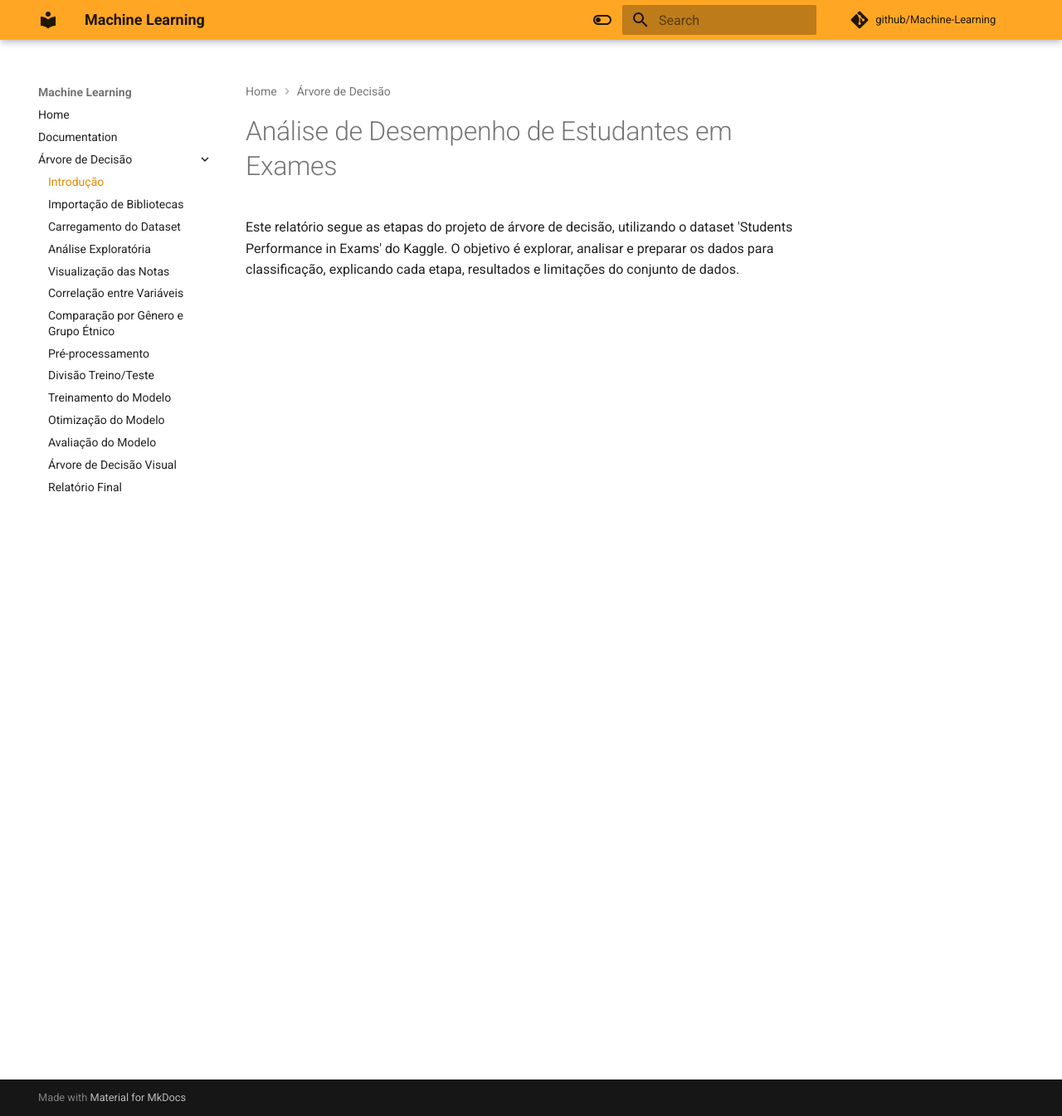
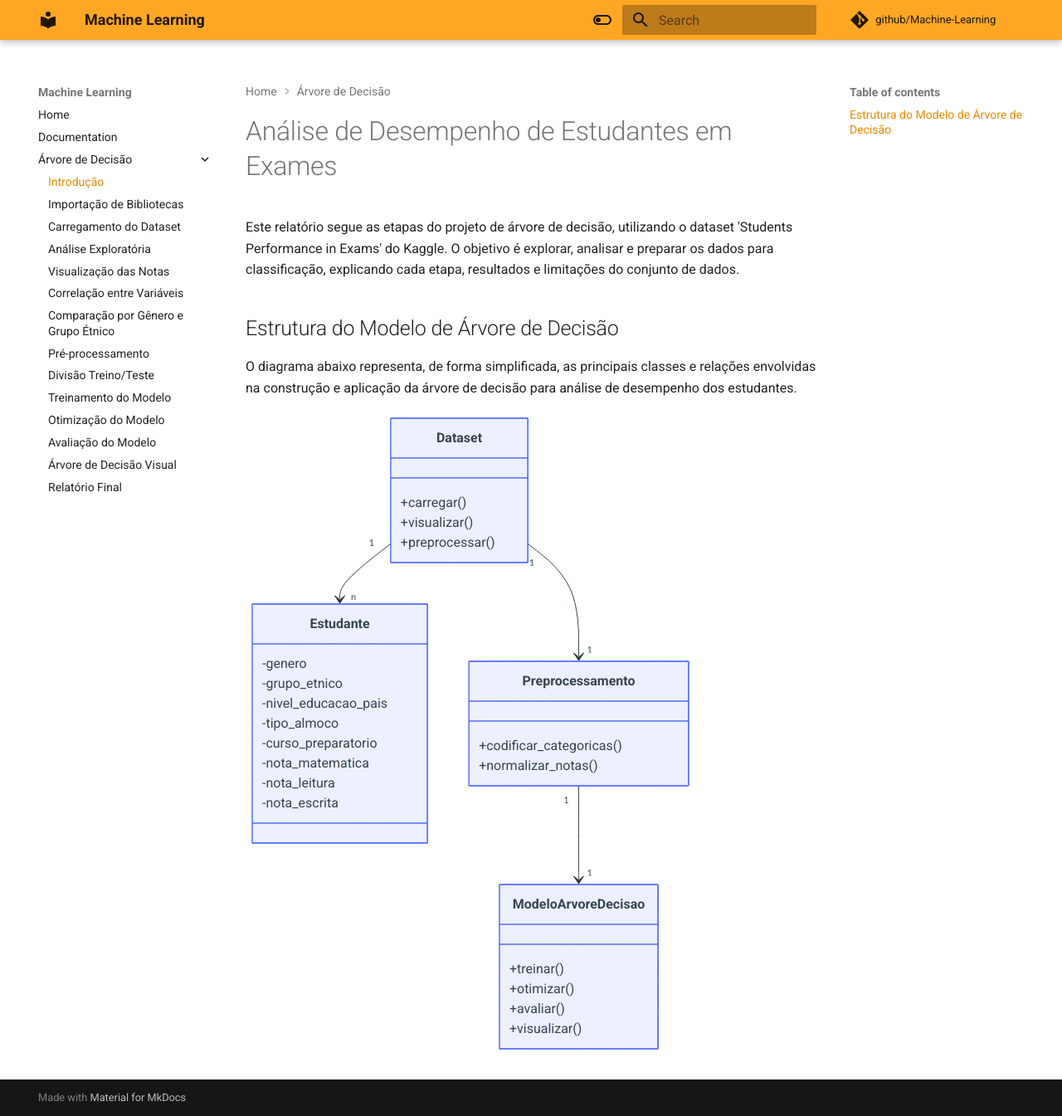
Before and after one commit to snowdutra/Machine-Learning, an MkDocs documentation site: the page built from docs/arvore_decisao/introducao.md, in a window 1280 px wide and 1345 px high. Shown: the whole window at 83% size. Built offline with MkDocs 1.6.1 and Material for MkDocs 9.7.7, drawn with Linux system fonts in a browser that asks for light colours; comment, search, counter and statistics services are not loaded.

Commit message:
updates markdown

````diff
--- a/docs/arvore_decisao/introducao.md
+++ b/docs/arvore_decisao/introducao.md
@@ -1,3 +1,39 @@
 # Análise de Desempenho de Estudantes em Exames
 
 Este relatório segue as etapas do projeto de árvore de decisão, utilizando o dataset 'Students Performance in Exams' do Kaggle. O objetivo é explorar, analisar e preparar os dados para classificação, explicando cada etapa, resultados e limitações do conjunto de dados.
+
+## Estrutura do Modelo de Árvore de Decisão
+
+O diagrama abaixo representa, de forma simplificada, as principais classes e relações envolvidas na construção e aplicação da árvore de decisão para análise de desempenho dos estudantes.
+
+```mermaid
+classDiagram
+	class Dataset {
+		+carregar()
+		+visualizar()
+		+preprocessar()
+	}
+	class Estudante {
+		-genero
+		-grupo_etnico
+		-nivel_educacao_pais
+		-tipo_almoco
+		-curso_preparatorio
+		-nota_matematica
+		-nota_leitura
+		-nota_escrita
+	}
+	class Preprocessamento {
+		+codificar_categoricas()
+		+normalizar_notas()
+	}
+	class ModeloArvoreDecisao {
+		+treinar()
+		+otimizar()
+		+avaliar()
+		+visualizar()
+	}
+	Dataset "1" --> "n" Estudante
+	Dataset "1" --> "1" Preprocessamento
+	Preprocessamento "1" --> "1" ModeloArvoreDecisao
+```
````
Also changed, not shown: docs/index.md (+5 -5 lines).
